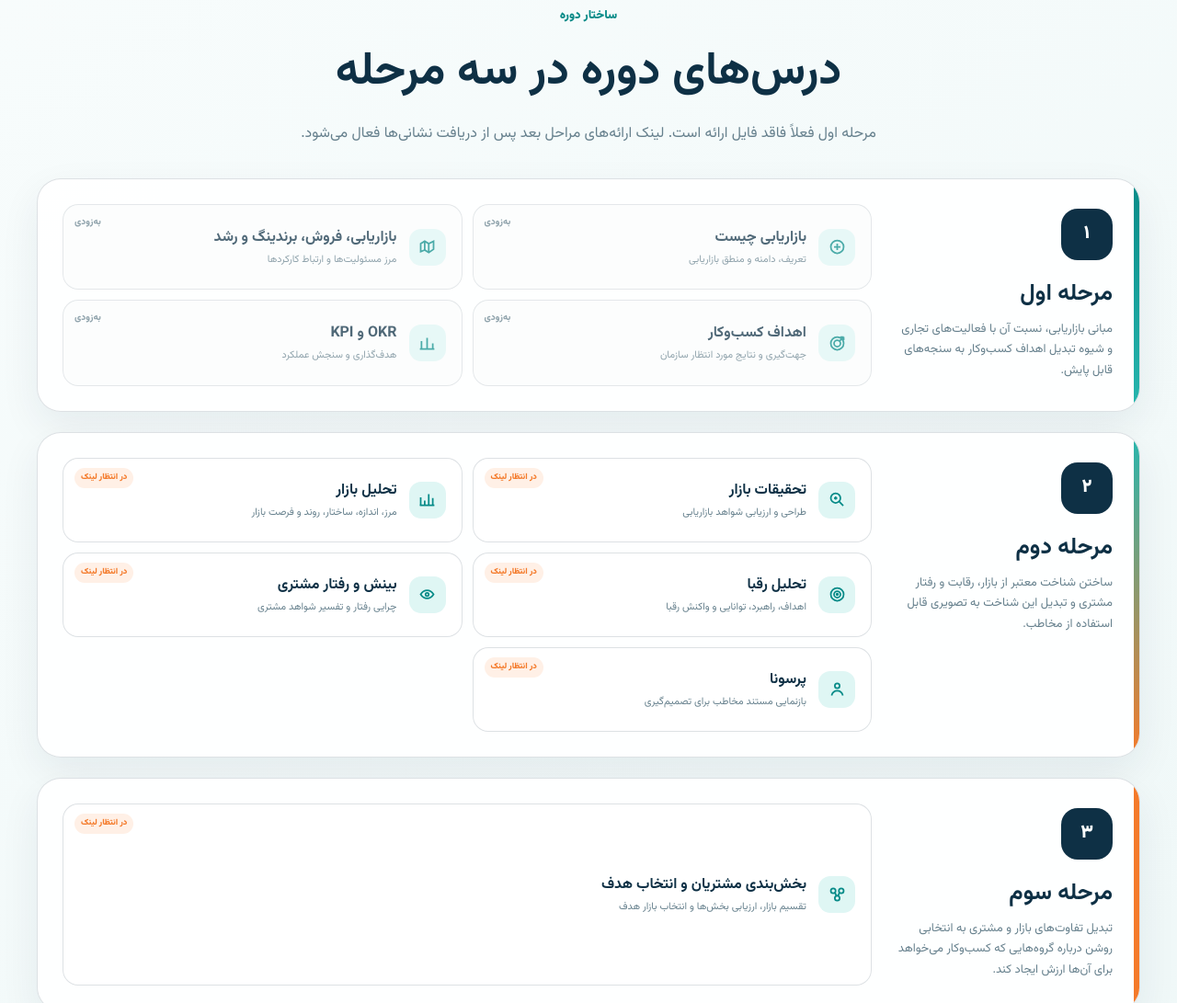
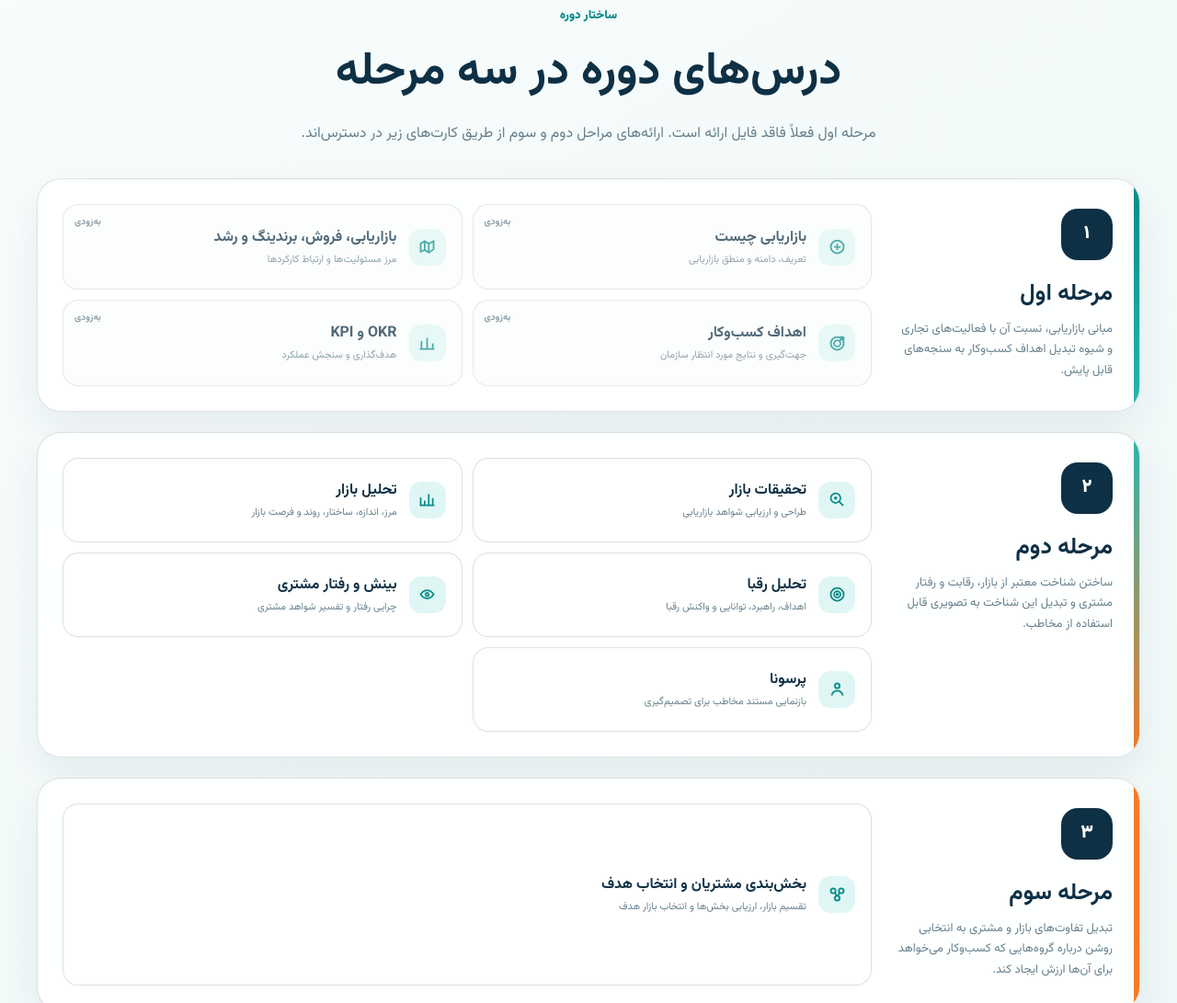
Before and after one commit to BiziLead/MarketingBasics, a plain HTML site: page index.html in a window 1280 px wide. Shown: the part 952-2043 px from the top of the page at 92% size. Drawn offline with Linux system fonts and the light colour scheme.

Commit message:
Update index.html

```diff
--- a/index.html
+++ b/index.html
@@ -49,7 +49,7 @@
     </section>
 
     <section class="shell curriculum" id="curriculum" aria-labelledby="curriculum-title">
-      <div class="section-head"><span>ساختار دوره</span><h2 id="curriculum-title">درس‌های دوره در سه مرحله</h2><p>مرحله اول فعلاً فاقد فایل ارائه است. لینک ارائه‌های مراحل بعد پس از دریافت نشانی‌ها فعال می‌شود.</p></div>
+      <div class="section-head"><span>ساختار دوره</span><h2 id="curriculum-title">درس‌های دوره در سه مرحله</h2><p>مرحله اول فعلاً فاقد فایل ارائه است. ارائه‌های مراحل دوم و سوم از طریق کارت‌های زیر در دسترس‌اند.</p></div>
       <div class="stages">
         <article class="stage">
           <div class="stage-meta"><span class="stage-no">۱</span><h3>مرحله اول</h3><p>مبانی بازاریابی، نسبت آن با فعالیت‌های تجاری و شیوه تبدیل اهداف کسب‌وکار به سنجه‌های قابل پایش.</p></div>
@@ -64,18 +64,18 @@
         <article class="stage">
           <div class="stage-meta"><span class="stage-no">۲</span><h3>مرحله دوم</h3><p>ساختن شناخت معتبر از بازار، رقابت و رفتار مشتری و تبدیل این شناخت به تصویری قابل استفاده از مخاطب.</p></div>
           <div class="topics">
-            <div class="topic pending" data-link-key="market-research"><span class="topic-icon"><svg viewBox="0 0 24 24"><circle cx="10" cy="10" r="6"/><path d="m14.5 14.5 5 5M8 10h4m-2-2v4"/></svg></span><div><strong>تحقیقات بازار</strong><small>طراحی و ارزیابی شواهد بازاریابی</small></div></div>
-            <div class="topic pending" data-link-key="market-analysis"><span class="topic-icon"><svg viewBox="0 0 24 24"><path d="M4 19V9m5 10v-6m5 6V5m5 14v-9"/><path d="M3 19h18"/></svg></span><div><strong>تحلیل بازار</strong><small>مرز، اندازه، ساختار، روند و فرصت بازار</small></div></div>
-            <div class="topic pending" data-link-key="competitor-analysis"><span class="topic-icon"><svg viewBox="0 0 24 24"><circle cx="12" cy="12" r="8"/><circle cx="12" cy="12" r="4"/><circle cx="12" cy="12" r="1"/></svg></span><div><strong>تحلیل رقبا</strong><small>اهداف، راهبرد، توانایی و واکنش رقبا</small></div></div>
-            <div class="topic pending" data-link-key="customer-insight"><span class="topic-icon"><svg viewBox="0 0 24 24"><path d="M4 12s3-5 8-5 8 5 8 5-3 5-8 5-8-5-8-5Z"/><circle cx="12" cy="12" r="2"/></svg></span><div><strong>بینش و رفتار مشتری</strong><small>چرایی رفتار و تفسیر شواهد مشتری</small></div></div>
-            <div class="topic pending" data-link-key="persona"><span class="topic-icon"><svg viewBox="0 0 24 24"><circle cx="12" cy="8" r="3"/><path d="M5 20c1-4 3.3-6 7-6s6 2 7 6"/></svg></span><div><strong>پرسونا</strong><small>بازنمایی مستند مخاطب برای تصمیم‌گیری</small></div></div>
+            <a class="topic linked" href="https://bizilead.github.io/MarketResaechPresentation/" aria-label="مشاهده ارائه تحقیقات بازار"><span class="topic-icon"><svg viewBox="0 0 24 24"><circle cx="10" cy="10" r="6"/><path d="m14.5 14.5 5 5M8 10h4m-2-2v4"/></svg></span><div><strong>تحقیقات بازار</strong><small>طراحی و ارزیابی شواهد بازاریابی</small></div></a>
+            <a class="topic linked" href="https://bizilead.github.io/MarketAnalysisPeresentation/" aria-label="مشاهده ارائه تحلیل بازار"><span class="topic-icon"><svg viewBox="0 0 24 24"><path d="M4 19V9m5 10v-6m5 6V5m5 14v-9"/><path d="M3 19h18"/></svg></span><div><strong>تحلیل بازار</strong><small>مرز، اندازه، ساختار، روند و فرصت بازار</small></div></a>
+            <a class="topic linked" href="https://bizilead.github.io/competitorAnalysisPeresentation/" aria-label="مشاهده ارائه تحلیل رقبا"><span class="topic-icon"><svg viewBox="0 0 24 24"><circle cx="12" cy="12" r="8"/><circle cx="12" cy="12" r="4"/><circle cx="12" cy="12" r="1"/></svg></span><div><strong>تحلیل رقبا</strong><small>اهداف، راهبرد، توانایی و واکنش رقبا</small></div></a>
+            <a class="topic linked" href="https://bizilead.github.io/CustomerinsightPeresentation/" aria-label="مشاهده ارائه بینش و رفتار مشتری"><span class="topic-icon"><svg viewBox="0 0 24 24"><path d="M4 12s3-5 8-5 8 5 8 5-3 5-8 5-8-5-8-5Z"/><circle cx="12" cy="12" r="2"/></svg></span><div><strong>بینش و رفتار مشتری</strong><small>چرایی رفتار و تفسیر شواهد مشتری</small></div></a>
+            <a class="topic linked" href="https://bizilead.github.io/PersonaPersentation/" aria-label="مشاهده ارائه پرسونا"><span class="topic-icon"><svg viewBox="0 0 24 24"><circle cx="12" cy="8" r="3"/><path d="M5 20c1-4 3.3-6 7-6s6 2 7 6"/></svg></span><div><strong>پرسونا</strong><small>بازنمایی مستند مخاطب برای تصمیم‌گیری</small></div></a>
           </div>
         </article>
 
         <article class="stage">
           <div class="stage-meta"><span class="stage-no">۳</span><h3>مرحله سوم</h3><p>تبدیل تفاوت‌های بازار و مشتری به انتخابی روشن درباره گروه‌هایی که کسب‌وکار می‌خواهد برای آن‌ها ارزش ایجاد کند.</p></div>
           <div class="topics">
-            <div class="topic pending" data-link-key="segmentation-targeting"><span class="topic-icon"><svg viewBox="0 0 24 24"><circle cx="7" cy="8" r="3"/><circle cx="17" cy="8" r="3"/><circle cx="12" cy="17" r="3"/><path d="m9 10 2 4m4-4-2 4"/></svg></span><div><strong>بخش‌بندی مشتریان و انتخاب هدف</strong><small>تقسیم بازار، ارزیابی بخش‌ها و انتخاب بازار هدف</small></div></div>
+            <a class="topic linked" href="https://bizilead.github.io/STPPresentation/" aria-label="مشاهده ارائه بخش‌بندی مشتریان و انتخاب هدف"><span class="topic-icon"><svg viewBox="0 0 24 24"><circle cx="7" cy="8" r="3"/><circle cx="17" cy="8" r="3"/><circle cx="12" cy="17" r="3"/><path d="m9 10 2 4m4-4-2 4"/></svg></span><div><strong>بخش‌بندی مشتریان و انتخاب هدف</strong><small>تقسیم بازار، ارزیابی بخش‌ها و انتخاب بازار هدف</small></div></a>
           </div>
         </article>
       </div>
```
